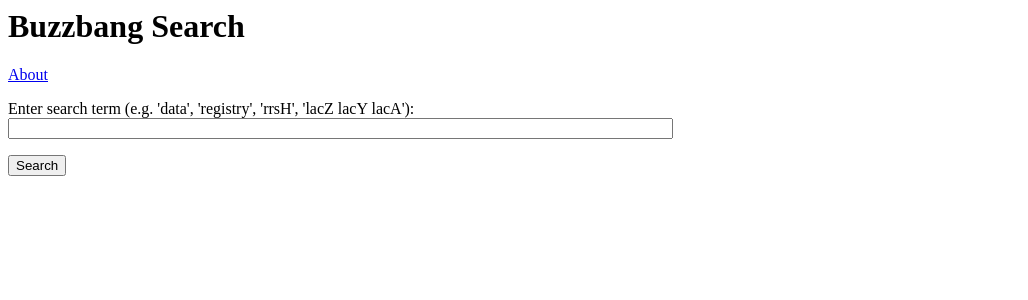
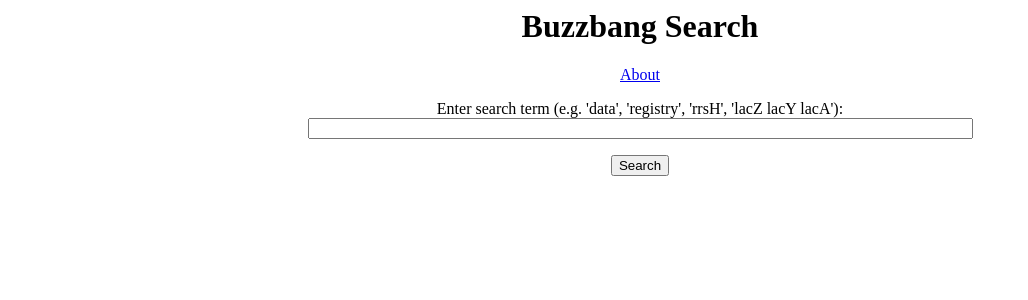
Before and after one commit to buzzbangorg/bsbang-frontend, a Flask app: page / in a window 1280 px wide. Shown: the top 300 px of the page, without its empty margins (0-1028 px from the left). Run offline with Flask 2, Linux system fonts and the light colour scheme; parts of the project's set-up code (start-up, migrations or seed data) failed here and were passed over.

Commit message:
center search elements (not results)

```diff
--- a/templates/index.html
+++ b/templates/index.html
@@ -2,6 +2,7 @@
 <head>
     <title>Buzzbang</title>
     <style>
+        .text-centered { text-align: center }
         .results-table { border:'0' }
         .results-table td {
             padding-right: 7.5px;
@@ -10,15 +11,15 @@
     </style>
 </head>
 <body>
-    <h1>Buzzbang Search</h1>
-    <p><a href="about">About</a></p>
+    <h1 class="text-centered">Buzzbang Search</h1>
+    <p class="text-centered"><a href="about">About</a></p>
     <form action="" method="post" name="search">
         {{ form.csrf_token }}
-        <p>
+        <p class="text-centered">
             Enter search term (e.g. 'data', 'registry', 'rrsH', 'lacZ lacY lacA'):<br/>
             {{ form.q(size=80) }}<br/>
         </p>
-        <p><input type="submit" value="Search"></p>
+        <p class="text-centered"><input type="submit" value="Search"></p>
     </form>
     {% if results %}
         <p>{{ results['response']['numFound'] }} result(s)</p>
```
